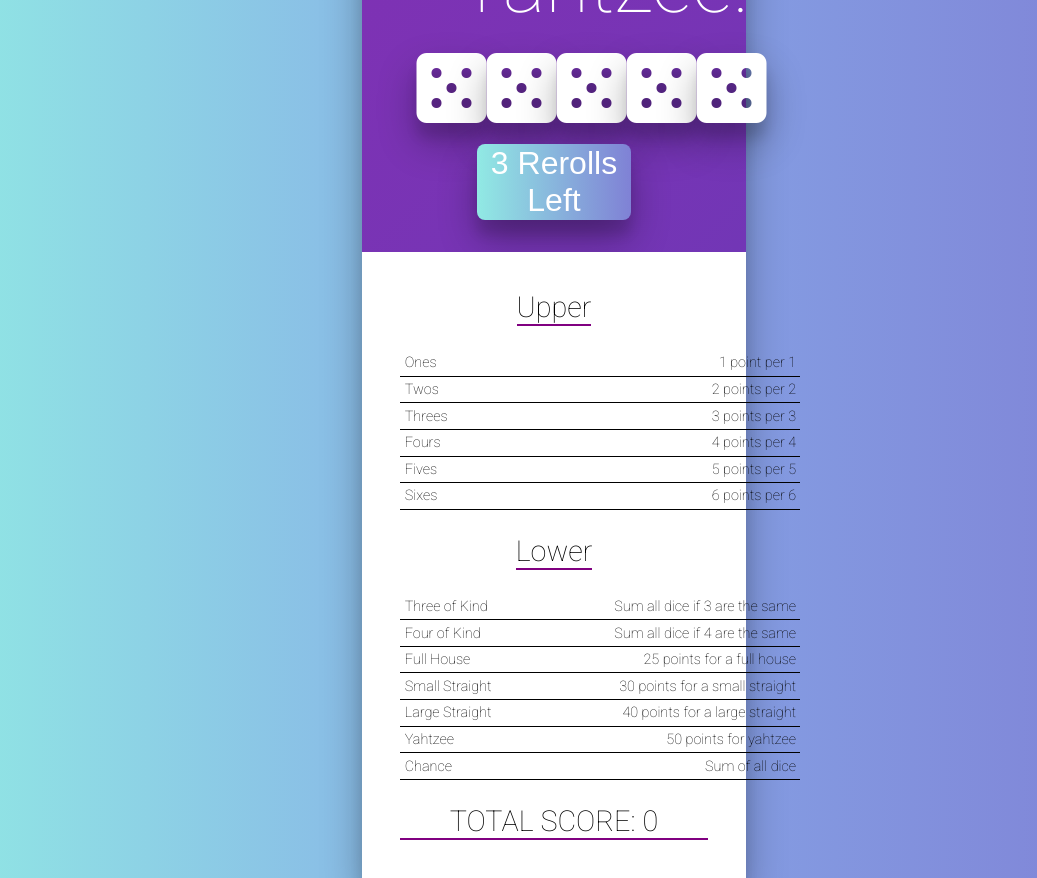
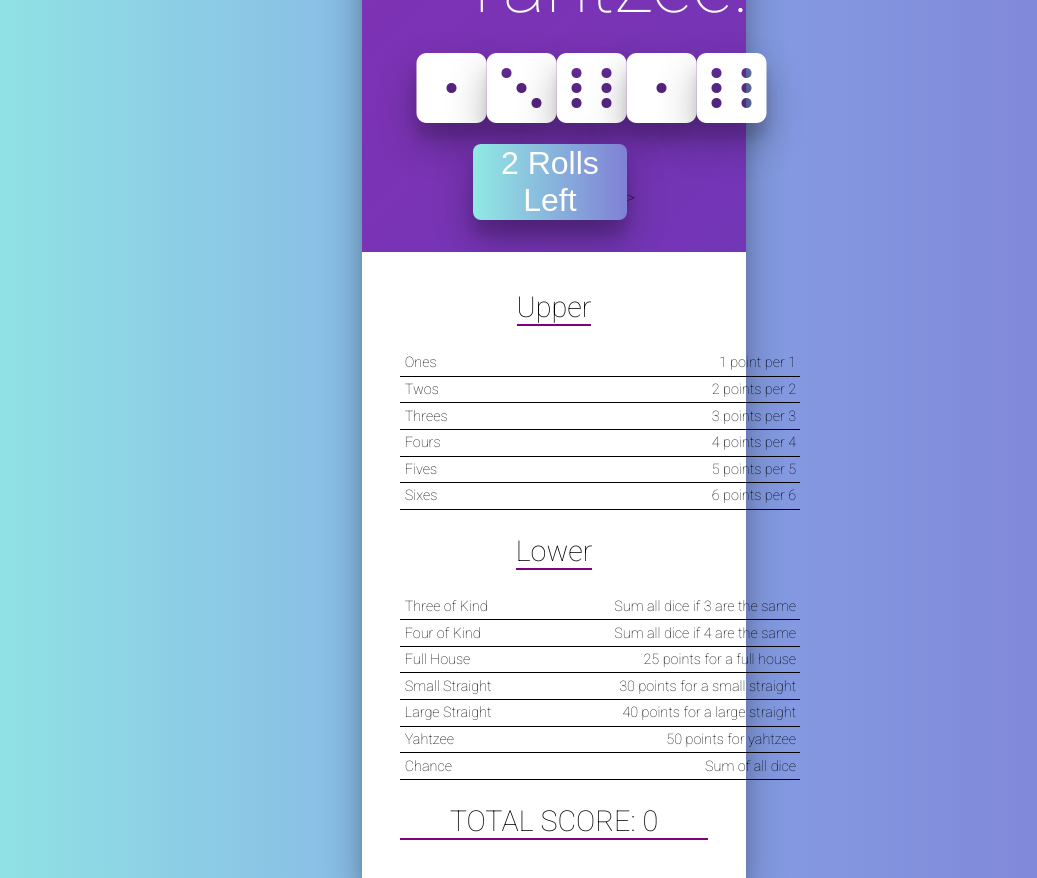
Before and after one commit to LielBerniker/Yahtzee, a React (Create React App) app: page / in a window 1280 px wide. Shown: the whole page, without its empty margins (86-1123 px from the left). Built offline with nearby package versions, Linux system fonts and the light colour scheme.

Commit message:
add roratate style

```diff
--- a/src/Dice.js
+++ b/src/Dice.js
@@ -4,16 +4,21 @@ import './Dice.css';
 
 class Dice extends Component {
   render() {
-    return <div className="Dice">
-      {this.props.dice.map((d, idx) =>
-        <Die handleClick={this.props.handleClick}
-          val={d}
-          locked={this.props.locked[idx]}
-          idx={idx}
-          key={idx}
-          disabled= {this.props.disabled}/>
-      )}
-    </div>
+    return (
+      <div className='Dice'>
+        {this.props.dice.map((d, idx) => (
+          <Die
+            handleClick={this.props.handleClick}
+            val={d}
+            locked={this.props.locked[idx]}
+            idx={idx}
+            key={idx}
+            disabled={this.props.disabled}
+            rolling={this.props.rolling && !this.props.locked[idx]}
+          />
+        ))}
+      </div>
+    );
   }
 }
 
--- a/src/Game.js
+++ b/src/Game.js
@@ -13,6 +13,7 @@ class Game extends Component {
       dice: Array.from({ length: NUM_DICE }),
       locked: Array(NUM_DICE).fill(false),
       rollsLeft: NUM_ROLLS,
+      rolling: false,
       scores: {
         ones: undefined,
         twos: undefined,
@@ -29,9 +30,20 @@ class Game extends Component {
         chance: undefined
       }
     };
+    console.log(this.state);
     this.roll = this.roll.bind(this);
     this.doScore = this.doScore.bind(this);
     this.toggleLocked = this.toggleLocked.bind(this);
+    this.animateRoll = this.animateRoll.bind(this);
+  }
+  componentDidMount() {
+    this.animateRoll();
+  }
+
+  animateRoll() {
+    this.setState({ rolling: true }, () => {
+      setTimeout(this.roll, 1000);
+    });
   }
 
   roll(evt) {
@@ -41,13 +53,14 @@ class Game extends Component {
         st.locked[i] ? d : Math.ceil(Math.random() * 6)
       ),
       locked: st.rollsLeft > 1 ? st.locked : Array(NUM_DICE).fill(true),
-      rollsLeft: st.rollsLeft - 1
+      rollsLeft: st.rollsLeft - 1,
+      rolling: false
     }));
   }
 
   toggleLocked(idx) {
     // toggle whether idx is in locked or not
-    if(this.state.rollsLeft > 0){
+    if (this.state.rollsLeft > 0 && !this.state.rolling) {
       this.setState(st => ({
         locked: [
           ...st.locked.slice(0, idx),
@@ -65,34 +78,46 @@ class Game extends Component {
       rollsLeft: NUM_ROLLS,
       locked: Array(NUM_DICE).fill(false)
     }));
-    this.roll();
+    this.animateRoll();
+  }
+
+  displayRollInfo() {
+    const messages = [
+      "0 Rolls Left",
+      "1 Roll Left",
+      "2 Rolls Left",
+      "Starting Round"
+    ];
+    return messages[this.state.rollsLeft];
   }
 
   render() {
+    const { dice, locked, rollsLeft, rolling, scores } = this.state;
     return (
       <div className='Game'>
         <header className='Game-header'>
           <h1 className='App-title'>Yahtzee!</h1>
-
           <section className='Game-dice-section'>
             <Dice
-              dice={this.state.dice}
-              locked={this.state.locked}
+              dice={dice}
+              locked={locked}
               handleClick={this.toggleLocked}
-              disabled = {this.state.rollsLeft ===0}
+              disabled={rollsLeft === 0}
+              rolling={rolling}
             />
             <div className='Game-button-wrapper'>
               <button
                 className='Game-reroll'
-                disabled={this.state.locked.every(x => x) || this.state.rollsLeft === 0}
-                onClick={this.roll}
+                disabled={locked.every(x => x) || rollsLeft === 0 || rolling}
+                onClick={this.animateRoll}
               >
-                {this.state.rollsLeft} Rerolls Left
+                {this.displayRollInfo()}
               </button>
+              >
             </div>
           </section>
         </header>
-        <ScoreTable doScore={this.doScore} scores={this.state.scores} />
+        <ScoreTable doScore={this.doScore} scores={scores} />
       </div>
     );
   }
```
Lines whose indentation alone changed are shown as unchanged.
